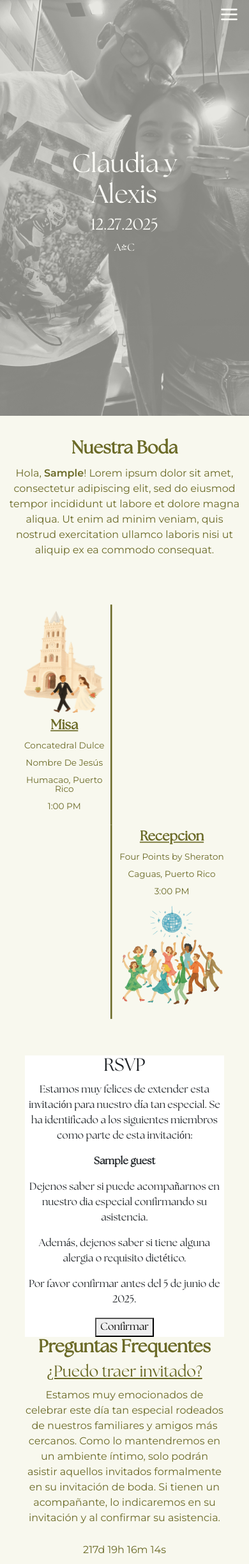
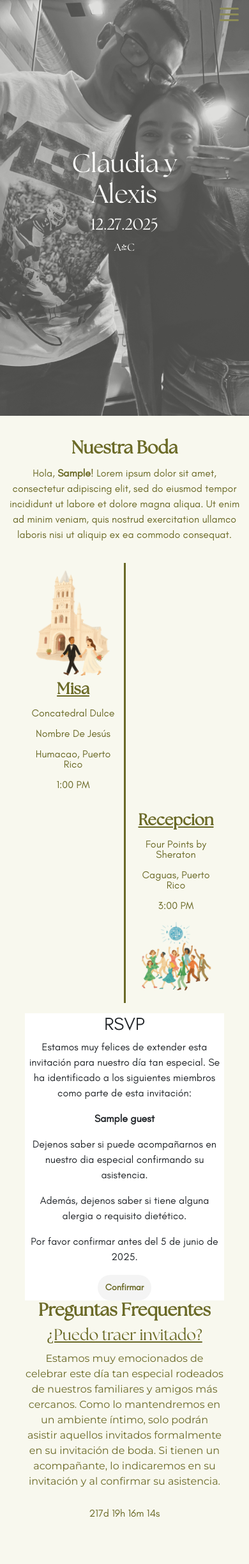
Before and after one commit to cpmt10/A-CWeddingSite, a Flask app: template website/templates/index.html in a window 390 px wide. Shown: the whole page at 64% size. After the commit the page ends 2372 px from the top, so only its background shows below. Run offline with Flask 3, Linux system fonts and the light colour scheme; the template is opened without the code that fills it: most values are stand-ins (such as "Sample title", 1, 10 or a date in 2020).

Commit message:
Updated landing logo - centered, navbar css

```diff
--- a/website/static/css/style.css
+++ b/website/static/css/style.css
@@ -10,17 +10,23 @@
   src: url(../fonts/the-seasons-regular.ttf);
 }
 
+@font-face {
+  font-family: glaciarIndifference;
+  src: url(../fonts/glacial-indifference.regular.otf);
+}
+
 /** Base CSS for the whole file. This may be overriden per class, id, etc. **/
-html, body {
+html,
+body {
   width: 100%;
   min-width: 100vw;
   margin: 0;
   padding: 0;
   overflow-x: hidden; /* Prevent horizontal scroll if you don’t need it */
+  font-family: glaciarIndifference;
 }
 
 body {
-  font-family: "Montserrat";
   scroll-behavior: smooth;
   background-color: #f8f8ee;
 }
@@ -110,7 +117,7 @@ a {
 .toggle-button .toggle-bar {
   height: 3px;
   width: 100%;
-  background-color: #ffffff;
+  background-color: #6a6926;
   border-radius: 20px;
 }
 
@@ -177,7 +183,6 @@ a {
   justify-content: center;
   text-align: center;
   align-items: center;
-  font-family: theSeasons;
 }
 
 .rsvp .rsvp_card {
@@ -186,8 +191,30 @@ a {
   background-color: #ffffff;
 }
 
+.rsvp .confirm_button {
+  background-color: rgba(51, 51, 51, 0.05);
+  border-radius: 25px;
+  border-width: 0;
+  color: #6a6926;
+  cursor: pointer;
+  display: inline-block;
+  font-size: 14px;
+  font-weight: 500;
+  line-height: 20px;
+  list-style: none;
+  margin: 0;
+  padding: 10px 12px;
+  text-align: center;
+  transition: all 200ms;
+  vertical-align: baseline;
+  white-space: nowrap;
+  user-select: none;
+  -webkit-user-select: none;
+  touch-action: manipulation;
+}
+
 /** CSS for timeline section. **/
-.n-boda{
+.n-boda {
   margin-top: 35px;
   align-items: center;
 }
@@ -198,7 +225,7 @@ a {
   padding: 25px;
   display: grid;
   width: 1000px;
-  grid-template-columns: 1fr 3px 1fr;
+  grid-template-columns: auto 3px auto;
   color: #6a6926;
   text-align: center;
 }
@@ -257,13 +284,12 @@ a {
 
 /** Responsive CSS for smartphones **/
 @media screen and (max-device-width: 950px) {
-
   /** Responsive CSS for the index section (home). **/
   .index-introduction .index-image-container {
-      background-image: url("../images/landing-img-smartphone.JPG");
-      background-size: cover;
-      height: 650px;
-      opacity: 50%;
+    background-image: url("../images/landing-img-smartphone.JPG");
+    background-size: cover;
+    height: 650px;
+    opacity: 75%;
   }
 
   .index-introduction .index-image-container img {
@@ -271,26 +297,41 @@ a {
   }
 
   /** Responsive nav-bar. Might change later on. **/
+  .content-area {
+    transition: margin-left 0.3s ease;
+    margin-right: 0;
+    overflow-x: hidden;
+  }
+
+  /* When nav active, push content */
+  .content-area.shifted {
+    margin-right: 250px;
+    z-index: 100;
+  }
+
   .toggle-button {
     display: flex;
-    transform: scale(0.85);
+    position: fixed;
+    z-index: 11000;
   }
 
+  /* Update nav-links to slide in from left on mobile */
   .nav-links {
-    display: none;
-    width: 100%;
+    position: fixed; /* fix to viewport */
+    right: -250px; /* hide off screen */
+    top: 0;
+    width: 250px; /* make sure this matches margin-left above */
+    height: 100vh;
+    background-color: #f8f8ee;
+    flex-direction: column;
+    padding-top: 3rem;
+    transition: right 0.3s ease;
+    z-index: 10000;
+    opacity: 100%;
   }
 
-  .navbar {
-    flex-direction: column;
-    align-items: flex-start;
-  }
-
-  .navbar-home {
-    flex-direction: column;
-    align-items: flex-start;
-    z-index: 11;
-    padding: 5.5%;
+  .nav-links.active {
+    right: 0; /* slide in */
   }
 
   .nav-links ul {
@@ -333,25 +370,36 @@ a {
 
   /** Responsive CSS for wedding timeline section. **/
 
-  .timeline{
-    margin: 0%;
-    padding: 0%;
-    transform: scale(0.85);
+  .timeline {
+    max-width: 90%;
+    padding: 1rem;
+    grid-template-columns: minmax(0, 1fr) 3px minmax(0, 1fr);
+  }
+
+  .timeline img {
+    width: 85%;
+    height: 85%;
+  }
+
+  .timeline__component p {
+    max-width: 100%;
+    white-space: normal;
+
+    text-align: center;
   }
 
   /** Responsive CSS for FAQ section. **/
   .preg-frequentes_container {
-    width: 80%
+    width: 80%;
   }
 }
 
 /** Special cases: responsive elements only for computers. **/
-@media only screen and (min-device-width: 990px)  {
-
+@media only screen and (min-device-width: 990px) {
   /** Responsive CSS for the index section (home). **/
   .index-introduction .index-image-container {
     background-image: url("../images/landing-img-smartphone.JPG");
-    opacity: 50%;
+    opacity: 75%;
     height: 800px; /** Manually make div an approximate computer size*/
     background-position: center center; /** Start repeating from the middle*/
     background-size: contain;
--- a/website/static/js/script.js
+++ b/website/static/js/script.js
@@ -1,15 +1,26 @@
-const toggle = document.getElementsByClassName('toggle-button')[0]
-const navLinks = document.getElementsByClassName('nav-links')[0]
+/** Active and inactive responsive nav bar menu */
 
-toggle.addEventListener('click', () => {
-    navLinks.classList.toggle('active')
-})
+const toggle = document.getElementsByClassName("toggle-button")[0];
+const navLinks = document.getElementsByClassName("nav-links")[0];
+const contentArea = document.getElementById("contentArea")[0];
 
+toggle.addEventListener("click", (event) => {
+  event.preventDefault();
+  navLinks.classList.toggle("active");
+  contentArea.classList.toggle("shifted");
+});
+
+document.querySelectorAll(".nav-links a").forEach((link) => {
+  link.addEventListener("click", (event) => {
+    if (navLinks.classList.contains("active")) {
+      navLinks.classList.remove("active");
+    }
+  });
+});
 
 /** Countown */
 var countDownDate = new Date("Dec 27, 2025 15:37:25").getTime();
-var x = setInterval(function() {
-
+var x = setInterval(function () {
   var now = new Date().getTime();
   var distance = countDownDate - now;
 
@@ -18,8 +29,8 @@ var x = setInterval(function() {
   var minutes = Math.floor((distance % (1000 * 60 * 60)) / (1000 * 60));
   var seconds = Math.floor((distance % (1000 * 60)) / 1000);
 
-  document.getElementById("countdown").innerHTML = days + "d " + hours + "h "
-  + minutes + "m " + seconds + "s ";
+  document.getElementById("countdown").innerHTML =
+    days + "d " + hours + "h " + minutes + "m " + seconds + "s ";
 
   if (distance < 0) {
     clearInterval(x);
--- a/website/templates/index.html
+++ b/website/templates/index.html
@@ -1,39 +1,46 @@
 <!DOCTYPE html>
 <html lang="en">
-
   <head>
-        <meta charset="UTF-8">
-        <meta http-equiv="X-UA-Compatible" content="IE=edge">
-        <meta name="viewport" content="width=device-width, initial-scale=1.0">
-        <link href="https://cdn.jsdelivr.net/npm/bootstrap@5.0.0-beta2/dist/css/bootstrap.min.css" rel="stylesheet" integrity="sha384-BmbxuPwQa2lc/FVzBcNJ7UAyJxM6wuqIj61tLrc4wSX0szH/Ev+nYRRuWlolflfl" crossorigin="anonymous">
-        <link rel="icon" type="/x-icon" href="../static/images/AyCFavicon.png">
-        <link rel="stylesheet" href="../static/css/style.css">
+    <meta charset="UTF-8" />
+    <meta http-equiv="X-UA-Compatible" content="IE=edge" />
+    <meta name="viewport" content="width=device-width, initial-scale=1.0" />
+    <link
+      href="https://cdn.jsdelivr.net/npm/bootstrap@5.0.0-beta2/dist/css/bootstrap.min.css"
+      rel="stylesheet"
+      integrity="sha384-BmbxuPwQa2lc/FVzBcNJ7UAyJxM6wuqIj61tLrc4wSX0szH/Ev+nYRRuWlolflfl"
+      crossorigin="anonymous"
+    />
+    <link rel="icon" type="/x-icon" href="../static/images/AyCFavicon.png" />
+    <link rel="stylesheet" href="../static/css/style.css" />
     <script src="../static/js/script.js" defer></script>
     <title>Claudia y Alexis</title>
   </head>
 
   <body class="index-body">
     <div class="index-introduction">
-            <div class="index-image-container">
-                <!--Nav bar = Menu/content bar-->
-            <nav
-            class="navbar-home">
-            <!--Portfolio title -->
-            <div class="navbar-logo"></div>
-            <!--Hamburger toggle button (only after passing max width)-->
+      <div class="index-image-container" id="home">
+        <nav class="navbar-home">
+          <!-- Hamburger toggle button (only after passing max width) -->
           <a href="#" class="toggle-button">
             <span class="toggle-bar"></span>
             <span class="toggle-bar"></span>
             <span class="toggle-bar"></span>
           </a>
-            <!--Navbar menu-->
-            <div class="nav-links">
+
+          <!-- Navbar menu -->
+          <div class="nav-links" id="navLinks">
             <ul>
+              <li><a href="#home">Home</a></li>
               <li><a href="#rsvp">RSVP</a></li>
-                    <li><a href="#faq">Preguntas</a></li>
+              <li><a href="#faq">FAQ</a></li>
             </ul>
+          </div>
         </nav>
-                <img class="index-image-container-img" src="../static/images/landing-img-smartphone.JPG" alt="image">
+        <img
+          class="index-image-container-img"
+          src="../static/images/landing-img-smartphone.JPG"
+          alt="image"
+        />
         <div class="overlay-text">
           <h1>Claudia y Alexis</h1>
           <h2>12.27.2025</h2>
@@ -41,7 +48,7 @@
         </div>
       </div>
     </div>
-        </div>
+    <div class="content-area" id="contentArea">
       <div class="welcome">
         <div class="n-boda_title">
           <center>
@@ -50,12 +57,23 @@
             </h1>
           </center>
         </div>
-            <p>Hola, <b>{{headOfParty}}</b>! Lorem ipsum dolor sit amet, consectetur adipiscing elit, sed do eiusmod tempor incididunt ut labore et dolore magna aliqua. Ut enim ad minim veniam, quis nostrud exercitation ullamco laboris nisi ut aliquip ex ea commodo consequat.</p>
+        <p>
+          Hola, <b>{{headOfParty}}</b>! Lorem ipsum dolor sit amet, consectetur
+          adipiscing elit, sed do eiusmod tempor incididunt ut labore et dolore
+          magna aliqua. Ut enim ad minim veniam, quis nostrud exercitation
+          ullamco laboris nisi ut aliquip ex ea commodo consequat.
+        </p>
       </div>
       <div class="n-boda">
         <div class="timeline">
           <div class="timeline__component">
-                    <div class="timeline__date timeline__date--right"><img src="../static/images/wedding-church-img.png" height="200" width="150"></div>
+            <div class="timeline__date timeline__date--right">
+              <img
+                src="../static/images/wedding-church-img.png"
+                height="200"
+                width="150"
+              />
+            </div>
             <p class="timeline__paragraph">
               <b>
                 <u>Misa</u>
@@ -65,7 +83,6 @@
             <p class="timeline__paragraph">Nombre De Jesús</p>
             <p class="timeline__paragraph">Humacao, Puerto Rico</p>
             <p class="timeline__paragraph">1:00 PM</p>
-
           </div>
           <div class="timeline__middle"></div>
           <div class="timeline__component timeline__component--bg">
@@ -88,25 +105,41 @@
             <p class="timeline__paragraph">Four Points by Sheraton</p>
             <p class="timeline__paragraph">Caguas, Puerto Rico</p>
             <p class="timeline__paragraph">3:00 PM</p>
-                    <div class="timeline__date"><img src="../static/images/party-img.png" height="200" width="200"></div>
+            <div class="timeline__date">
+              <img
+                src="../static/images/party-img.png"
+                height="200"
+                width="200"
+              />
+            </div>
           </div>
         </div>
       </div>
       <div class="rsvp">
-            <div class="rsvp_image_container"></div>
         <div class="rsvp_card">
           <h1 id="rsvp">RSVP</h1>
-                <p>Estamos muy felices de extender esta invitación para nuestro día tan especial. Se ha identificado a los siguientes miembros como parte de esta invitación:</p>
+          <p>
+            Estamos muy felices de extender esta invitación para nuestro día tan
+            especial. Se ha identificado a los siguientes miembros como parte de
+            esta invitación:
+          </p>
           {% for guest in partyList %}
           <p><b>{{ guest }}</b></p>
           {% endfor %}
-                <p>Dejenos saber si puede acompañarnos en nuestro dia especial confirmando su asistencia.</p>
-                <p>Además, dejenos saber si tiene alguna alergia o requisito dietético.</p>
+          <p>
+            Dejenos saber si puede acompañarnos en nuestro dia especial
+            confirmando su asistencia.
+          </p>
+          <p>
+            Además, dejenos saber si tiene alguna alergia o requisito dietético.
+          </p>
 
           <p>Por favor confirmar antes del 5 de junio de 2025.</p>
 
           <a href="">
-                    <button type="button" class="cm-button">Confirmar</button>
+            <button type="button" class="confirm_button">
+              <b>Confirmar</b>
+            </button>
           </a>
         </div>
       </div>
@@ -123,11 +156,14 @@
             <h2>
               <u>¿Puedo traer invitado?</u>
             </h2>
-                    <p>Estamos muy emocionados de celebrar este día tan especial rodeados de
-                                                            nuestros familiares y amigos más cercanos. Como lo mantendremos en un
-                                                            ambiente íntimo, solo podrán asistir aquellos invitados formalmente en su
-                                                            invitación de boda. Si tienen un acompañante, lo indicaremos en su
-                                                            invitación y al confirmar su asistencia.</p>
+            <p>
+              Estamos muy emocionados de celebrar este día tan especial rodeados
+              de nuestros familiares y amigos más cercanos. Como lo mantendremos
+              en un ambiente íntimo, solo podrán asistir aquellos invitados
+              formalmente en su invitación de boda. Si tienen un acompañante, lo
+              indicaremos en su invitación y al confirmar su asistencia.
+            </p>
+          </div>
         </div>
       </div>
     </div>
```
Also changed, not shown: other parts of website/static/css/style.css (+20 -24 lines), website/static/css/landing_style.css (+21 -13 lines), website/static/fonts/glacial-indifference.regular.otf (added), website/static/images/landing-logo.png, 1 other file. Lines whose indentation alone changed are shown as unchanged.
